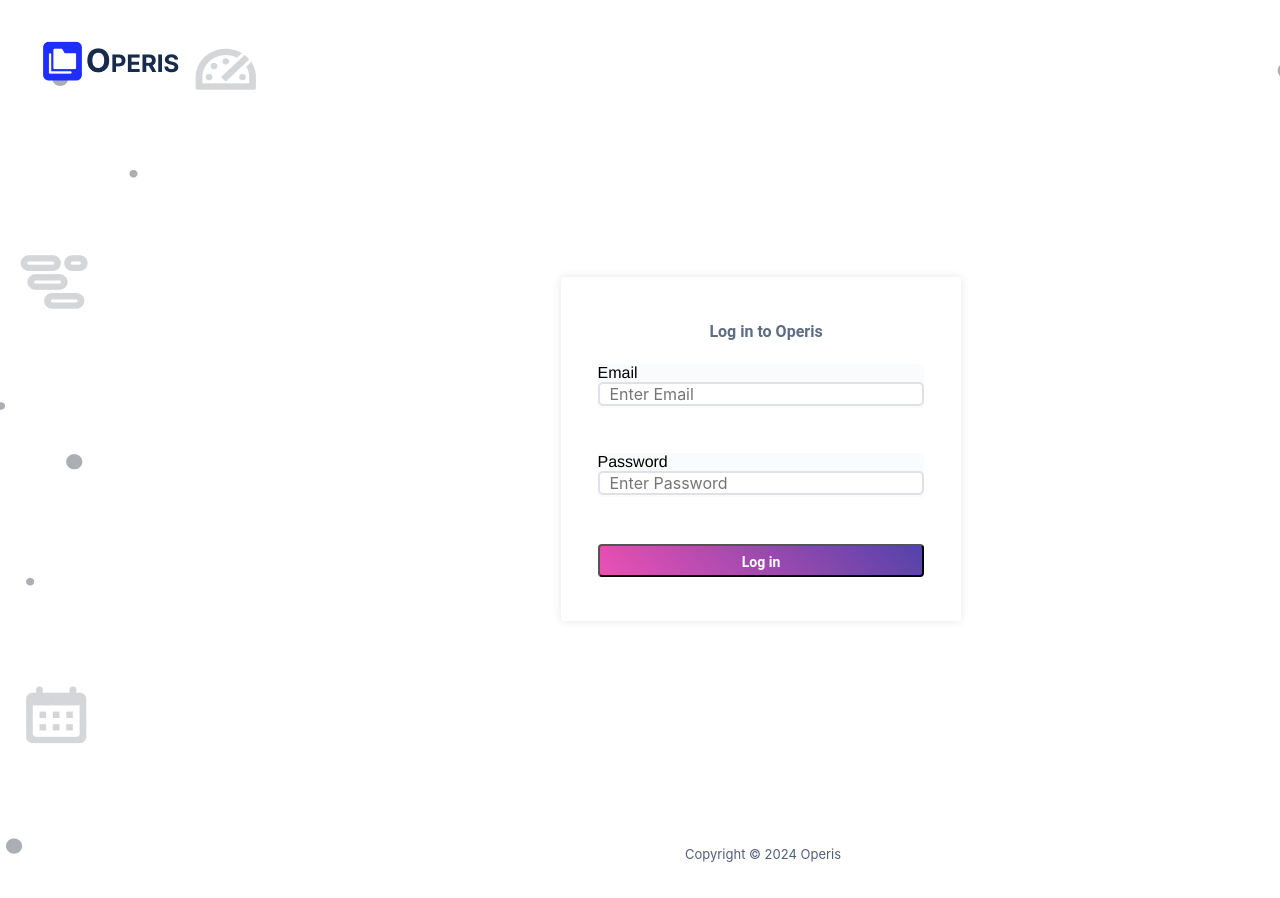
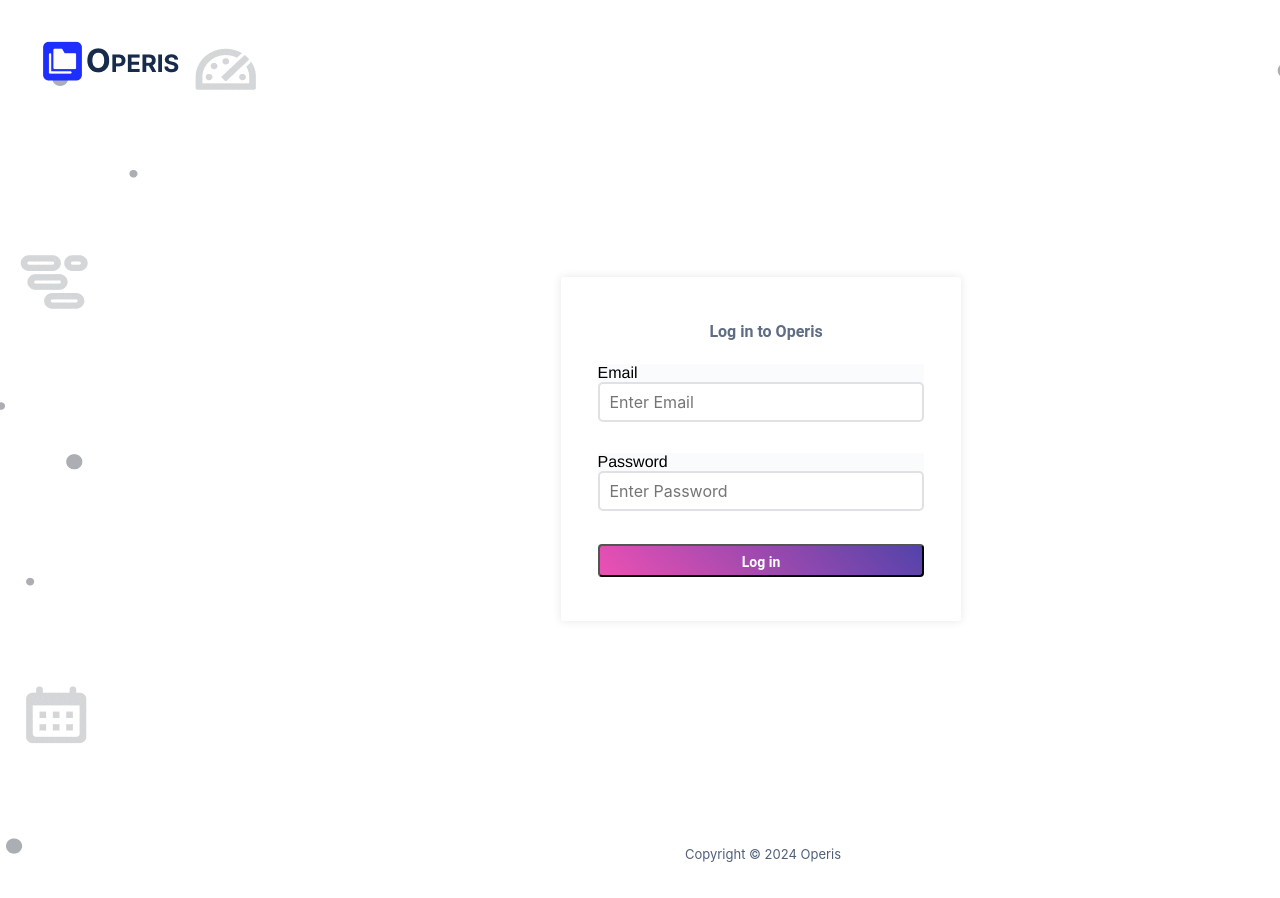
Before and after one commit to JigmePS/react-test-project, a React (Create React App) app: page /login in a window 1280 px wide. Shown: the top 898 px of the page. Built offline with nearby package versions, Linux system fonts and the light colour scheme.

Commit message:
Login css update

```diff
--- /dev/null
+++ b/src/pages/Auth/Login.css
@@ -0,0 +1,133 @@
+* {
+    margin: 0px;
+    font-family: Helvetica, "Helvetica Neue", Roboto, Noto, Arial, sans-serif;
+}
+
+#RootWrapperLogin {
+    min-height: 100vh;
+    position: relative;
+}
+
+#Case {
+    width: 400px;
+    height: 344px;
+    background-color: white;
+    border-radius: 3px;
+    position: absolute;
+    box-shadow: 0px 0px 10px rgba(0, 0, 0, 0.1);
+    left: calc((calc((50% + 1px)) - 200px));
+    top: 277px;
+}
+
+#LogInToOperis {
+    color: rgb(94, 108, 132);
+    text-overflow: ellipsis;
+    font-size: 16px;
+    font-family: Roboto, sans-serif;
+    font-weight: 700;
+    line-height: 28px;
+    text-align: center;
+    width: 173px;
+    min-height: 19px;
+    position: absolute;
+    left: 119px;
+    top: 41px;
+    height: 19px;
+}
+
+#Form {
+    width: 326px;
+    height: 158px;
+    border-radius: 3px;
+    position: absolute;
+    left: calc((calc((50% + 0px)) - 163px));
+    top: 87px;
+}
+
+#Email {
+    width: 326px;
+    height: 44px;
+    background-color: rgb(250, 251, 252);
+    position: relative;
+    left: 0px;
+    top: 0px;
+}
+
+#EnterEmail {
+    color: rgb(151, 160, 175);
+    text-overflow: ellipsis;
+    font-size: 16px;
+    font-family: Inter, sans-serif;
+    font-weight: 400;
+    text-align: left;
+    min-height: 40px;
+    left: 10px;
+    top: 11px;
+    width: 100%;
+    height: 100%;
+    box-sizing: border-box;
+    border: solid 2px rgb(223, 225, 230);
+    border-radius: 5px;
+    padding-left: 10px;
+}
+
+#Password {
+    width: 326px;
+    height: 44px;
+    background-color: rgb(250, 251, 252);
+    position: relative;
+    left: 0px;
+    top: 15px;
+}
+
+#EnterPassword {
+    color: rgb(151, 160, 175);
+    text-overflow: ellipsis;
+    font-size: 16px;
+    font-family: Inter, sans-serif;
+    font-weight: 400;
+    text-align: left;
+    min-height: 40px;
+    left: 10px;
+    top: 11px;
+    width: 100%;
+    height: 100%;
+    box-sizing: border-box;
+    border: solid 2px rgb(223, 225, 230);
+    border-radius: 5px;
+    padding-left: 10px;
+}
+
+#Svg {
+    position: absolute;
+    top: 30%;
+    right: 4%;
+    cursor: pointer;
+    color: lightgray;
+}
+
+#InputLogin {
+    margin-top: 55px;
+    display: flex;
+    justify-content: flex-start;
+    flex-direction: row;
+    align-items: flex-start;
+    border-radius: 4px;
+    background: linear-gradient(-135deg, rgb(82, 67, 170), rgb(237, 80, 180));
+    box-sizing: border-box;
+    padding-bottom: 8px;
+    padding-top: 8px;
+    padding-left: 132px;
+    padding-right: 131px;
+    position: absolute;
+    left: 0px;
+    top: 125px;
+    width: 326px;
+    height: 33px;
+    color: white;
+    text-overflow: ellipsis;
+    font-size: 14px;
+    font-family: Roboto, sans-serif;
+    font-weight: 700;
+    text-align: center;
+}
--- a/src/pages/Auth/Login.js
+++ b/src/pages/Auth/Login.js
@@ -2,6 +2,7 @@
 import { useNavigate } from "react-router-dom";
 import ViPasswordInput from "../../components/ViPasswordInput";
 import ViTextInput from "../../components/ViTextInput";
+import "./Login.css";
 
 const Login = () => {
 
```
